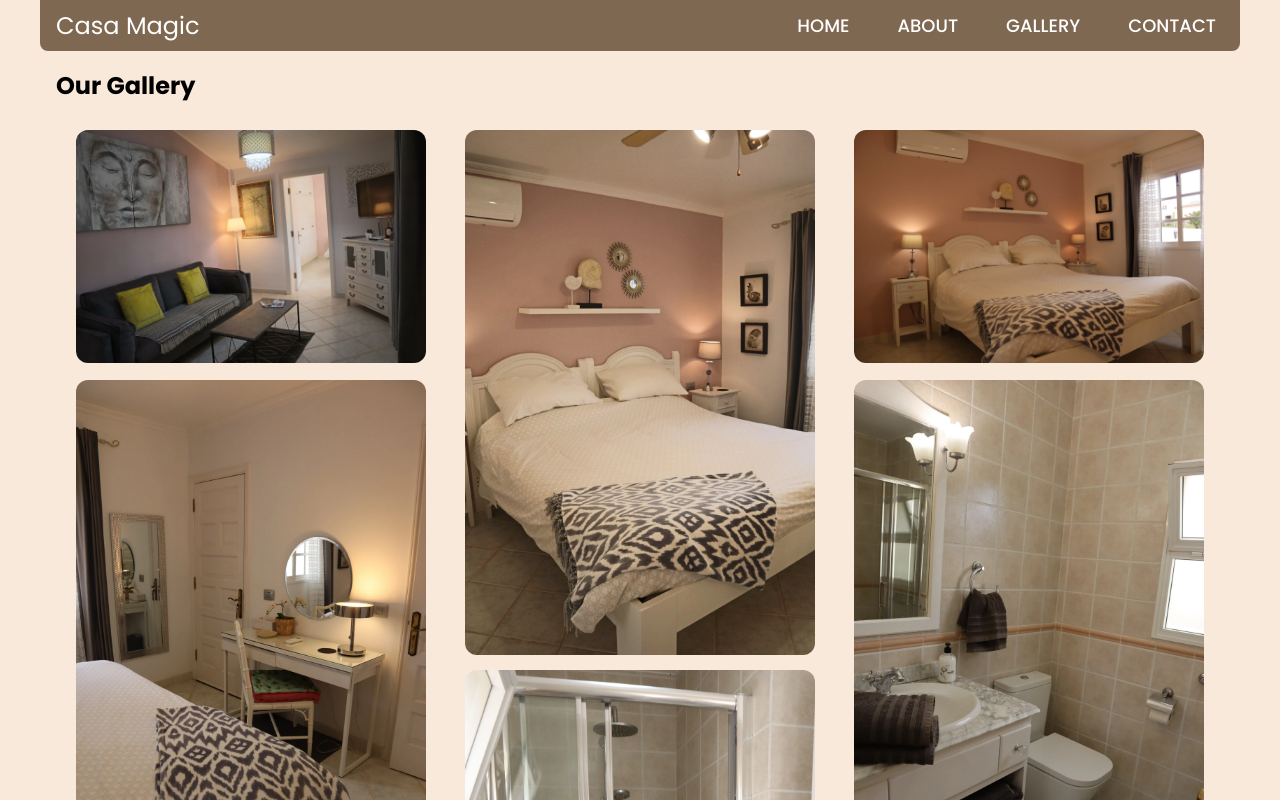
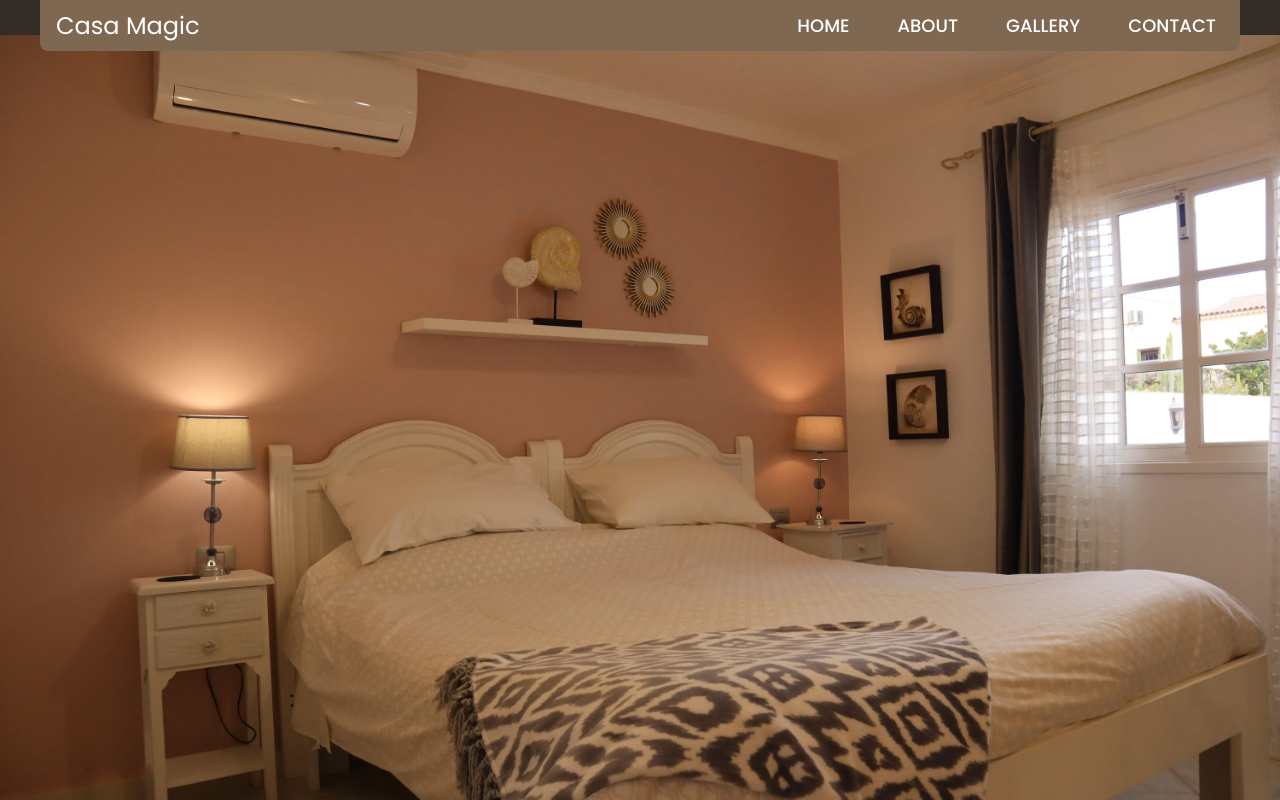
Before and after one commit to IrishMikey/casa-magic, a Next.js app: page /gallery in a window 1280 px wide. Shown: the top 800 px of the page. Built offline with nearby package versions, Linux system fonts and the light colour scheme.

Commit message:
Inital functionallity. Not dynamic

```diff
--- a/app/gallery/page.jsx
+++ b/app/gallery/page.jsx
@@ -1,11 +1,13 @@
 import Link from "next/link";
 import imagesData from "../content/imgData.json";
 import ImgContainer from "./ImgContainer";
+import ImgView from "../imgView";
 
 export default function Page() {
   return (
     <main className="mb-[6.25rem] flex min-h-screen flex-col ">
       <section className="mx-4 mt-[4.375rem] flex flex-col gap-4 ">
+        <ImgView />
         <div className="flex justify-between">
           <h2 className="text-2xl font-bold">Our Gallery</h2>
         </div>
--- /dev/null
+++ b/app/imgView.jsx
@@ -0,0 +1,31 @@
+"use client";
+
+import Image from "next/image";
+import { useState } from "react";
+
+export default function ImgView() {
+  let [isOpen, setIsOpen] = useState(true);
+
+  return (
+    <>
+      {isOpen ? (
+        <div className="absolute left-0 top-0 z-10 flex min-h-[100vh] flex-col items-center justify-center bg-[#25201af0] ">
+          <div
+            className="h-[35px] w-[35px] cursor-pointer text-white hover:underline"
+            onClick={() => setIsOpen(!isOpen)}
+          >
+            Close
+          </div>
+          <Image
+            src="/gallery/IMG_3.webp"
+            alt="Image of casa magic"
+            width={4000}
+            height={6000}
+          />
+        </div>
+      ) : (
+        <></>
+      )}
+    </>
+  );
+}
```
